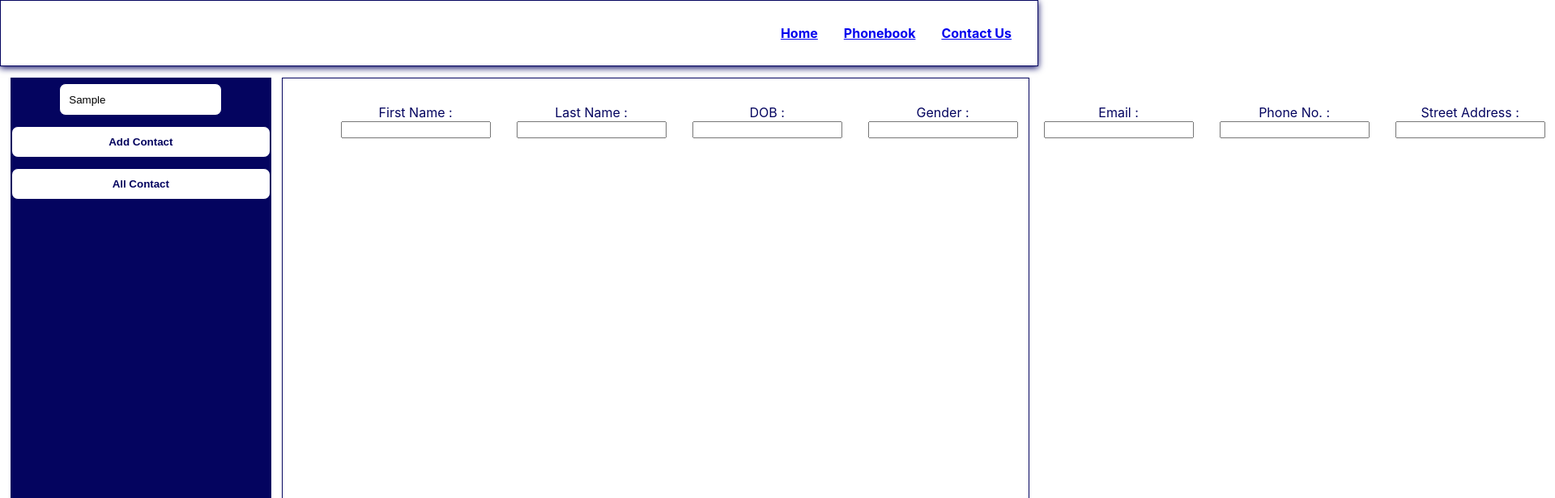
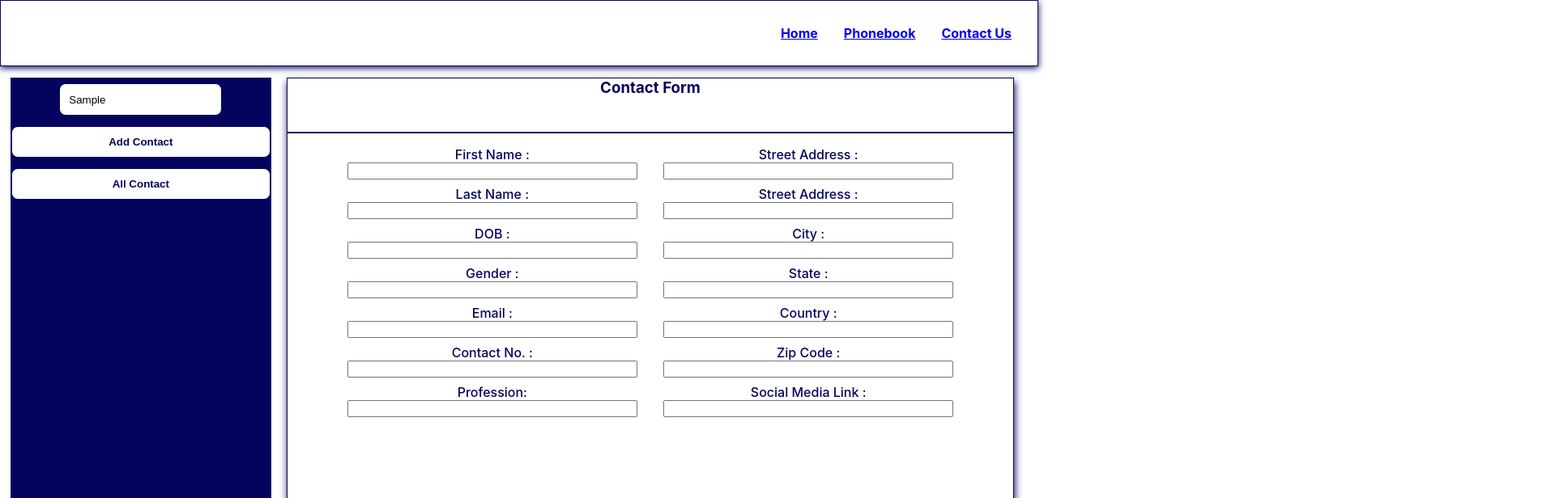
Before and after one commit to Jagrutivk/contactapp, a React (Create React App) app: page /phonebook in a window 1280 px wide. Both pictures are taken after typing "Sample" into the empty fields and a click on the button "Add Contact". Shown: the top 616 px of the page at 81% size, 1920 px wide, since content can reach past the window. Built offline with nearby package versions, Linux system fonts and the light colour scheme.

Commit message:
contact form UI changes and list changes

```diff
--- a/src/components/contactList/contactList.css
+++ b/src/components/contactList/contactList.css
@@ -1,6 +1,44 @@
 .contactList-container {
-  position: relative;
-  width: 72%;
-  left: 2%;
+  display: grid;
+  justify-content: center;
+  grid-template-columns: repeat(2, 1fr);
+  min-height: 100vh;
+  width: 70vw;
+  gap: 2%;
+  overflow-x: scroll;
+  padding: 0.5rem;
+}
+
+.card2 {
+  border: 1px solid cadetblue;
+  height: 15rem;
+  width: 98%;
+  box-shadow: 1px 5px 9px rgb(4, 4, 95);
   border: 1px solid rgb(4, 4, 95);
 }
+/*
+.card {
+  width: 100%;
+  height: 100%;
+  border: 2px solid skyblue;
+  border-radius: 0.5rem;
+}
+
+.card-header {
+  width: 100%;
+  height: 20%;
+  border-bottom: 2px solid skyblue;
+  background-color: antiquewhite;
+}
+
+.card-body {
+  width: 100%;
+  height: 60%;
+}
+
+.card-footer {
+  width: 100%;
+  height: 20%;
+  border-top: 2px solid skyblue;
+  background-color: azure;
+} */
--- a/src/components/contactList/contactList.js
+++ b/src/components/contactList/contactList.js
@@ -1,11 +1,50 @@
 import React from "react";
 import "./contactList.css";
-import CreateContactForm from "../form/createContactForm";
 
 function ContactList() {
   return (
     <div className="contactList-container">
-      <CreateContactForm />
+      {/* Display contact list */}
+      <div className="card2">
+        <div className="card-header2"></div>
+        <div className="card-body2"></div>
+        <div className="card-footer2"></div>
+      </div>
+      <div className="card2">
+        <div className="card-header2"></div>
+        <div className="card-body2"></div>
+        <div className="card-footer2"></div>
+      </div>
+      <div className="card2">
+        <div className="card-header2"></div>
+        <div className="card-body2"></div>
+        <div className="card-footer2"></div>
+      </div>
+      <div className="card2">
+        <div className="card-header2"></div>
+        <div className="card-body2"></div>
+        <div className="card-footer2"></div>
+      </div>
+      <div className="card2">
+        <div className="card-header2"></div>
+        <div className="card-body2"></div>
+        <div className="card-footer2"></div>
+      </div>
+      <div className="card2">
+        <div className="card-header2"></div>
+        <div className="card-body2"></div>
+        <div className="card-footer2"></div>
+      </div>
+      <div className="card2">
+        <div className="card-header2"></div>
+        <div className="card-body2"></div>
+        <div className="card-footer2"></div>
+      </div>
+      <div className="card2">
+        <div className="card-header2"></div>
+        <div className="card-body2"></div>
+        <div className="card-footer2"></div>
+      </div>
     </div>
   );
 }
--- a/src/components/form/createContactForm.css
+++ b/src/components/form/createContactForm.css
@@ -0,0 +1,82 @@
+.form-main-container {
+  display: flex;
+  justify-content: center;
+  flex-direction: column;
+  align-items: center;
+  height: 82vh;
+  width: 70vw;
+  box-shadow: 1px 5px 9px rgb(4, 4, 95);
+  border: 1px solid rgb(4, 4, 95);
+}
+
+.card {
+  width: 100%;
+  height: 100%;
+}
+
+.card-header {
+  height: 10%;
+  width: 100%;
+  text-align: center;
+  border-bottom: 2px solid rgb(4, 4, 95);
+  color: rgb(4, 4, 95);
+}
+
+.card h3 {
+  margin: 0;
+}
+
+.card-body {
+  width: inherit;
+  height: 80%;
+  display: flex;
+  flex-direction: row;
+  justify-content: center;
+}
+
+.form-section {
+  width: 40%;
+  padding: 1rem;
+}
+.form-group {
+  width: 100%;
+  display: flex;
+  flex-direction: column;
+  margin-bottom: 0.5rem;
+  color: rgb(4, 4, 95);
+  font-weight: 500;
+}
+
+.form-group
+  input[type="text"]
+  input[type="number"]
+  input[type="email"]
+  input[type="url"] {
+  width: 100%;
+}
+
+.card-footer {
+  width: 100%;
+  height: 10%;
+  border-top: 2px solid rgb(4, 4, 95);
+  display: flex;
+  justify-content: center;
+  align-items: center;
+  gap: 1rem;
+}
+
+.primary {
+  background-color: #007bff;
+  color: white;
+  padding: 0.3rem;
+  border: 3px solid #007bff;
+  border-radius: 0.5rem;
+}
+
+.danger {
+  background-color: rgb(186, 10, 10);
+  color: white;
+  padding: 0.3rem;
+  border: 3px solid rgb(186, 10, 10);
+  border-radius: 0.5rem;
+}
--- a/src/components/form/createContactForm.js
+++ b/src/components/form/createContactForm.js
@@ -1,69 +1,180 @@
+// import React from "react";
+// import "./createContactForm.css";
+
+// function CreateContactForm() {
+//   return (
+//     <div className="form-main-container">
+//       <h2>Contact Form</h2>
+//       <form className="form-container">
+//         <div className="form-section">
+//           <div className="form-group">
+//             <label>First Name : </label>
+//             <input type="text"></input>
+//           </div>
+//           <div className="form-group">
+//             <label>Last Name : </label>
+//             <input type="text"></input>{" "}
+//           </div>
+
+//           <div className="form-group">
+//             <label>DOB : </label>
+//             <input type="number"></input>{" "}
+//           </div>
+
+//           <div className="form-group">
+//             <label>Gender : </label>
+//             <input type="text"></input>{" "}
+//           </div>
+
+//           <div className="form-group">
+//             <label>Email : </label>
+//             <input type="email"></input>{" "}
+//           </div>
+
+//           <div className="form-group">
+//             <label>Contact No. : </label>
+//             <input type="number"></input>{" "}
+//           </div>
+//           <div className="form-group">
+//             <label>Profession: </label>
+//             <input type="text"></input>{" "}
+//           </div>
+//         </div>
+//         <div className="form-section">
+//           <div className="form-group">
+//             <label>Street Address : </label>
+//             <input type="text"></input>{" "}
+//           </div>
+
+//           <div className="form-group">
+//             <label>Street Address : </label>
+//             <input type="text"></input>{" "}
+//           </div>
+
+//           <div className="form-group">
+//             <label>City : </label>
+//             <input type="text"></input>{" "}
+//           </div>
+
+//           <div className="form-group">
+//             <label>State : </label>
+//             <input type="text"></input>{" "}
+//           </div>
+
+//           <div className="form-group">
+//             <label>Country : </label>
+//             <input type="text"></input>{" "}
+//           </div>
+
+//           <div className="form-group">
+//             <label>Zip Code : </label>
+//             <input type="number"></input>{" "}
+//           </div>
+
+//           <div className="form-group">
+//             <label>Social Media Link : </label>
+//             <input type="url"></input>{" "}
+//           </div>
+//         </div>
+//       </form>
+//     </div>
+//   );
+// }
+
+// export default CreateContactForm;
+
 import React from "react";
 import "./createContactForm.css";
 
 function CreateContactForm() {
   return (
-    <div>
-      <form>
-        <ul>
-          <li>
+    <div className="form-main-container">
+      <div className="card">
+        <div className="card-header">
+          <h3>Contact Form</h3>
+        </div>
+
+        <form className="card-body">
+          <div className="form-section">
+            <div className="form-group">
               <label>First Name : </label>
               <input type="text"></input>
-          </li>
-          <li>
+            </div>
+
+            <div className="form-group">
               <label>Last Name : </label>
               <input type="text"></input>
-          </li>
-          <li>
+            </div>
+
+            <div className="form-group">
               <label>DOB : </label>
               <input type="number"></input>
-          </li>
-          <li>
+            </div>
+
+            <div className="form-group">
               <label>Gender : </label>
               <input type="text"></input>
-          </li>
-          <li>
+            </div>
+
+            <div className="form-group">
               <label>Email : </label>
               <input type="email"></input>
-          </li>
-          <li>
-            <label>Phone No. : </label>
+            </div>
+
+            <div className="form-group">
+              <label>Contact No. : </label>
               <input type="number"></input>
-          </li>
-          <li>
+            </div>
+
+            <div className="form-group">
+              <label>Profession: </label>
+              <input type="text"></input>
+            </div>
+          </div>
+
+          <div className="form-section">
+            <div className="form-group">
               <label>Street Address : </label>
               <input type="text"></input>
-          </li>
-          <li>
+            </div>
+
+            <div className="form-group">
               <label>Street Address : </label>
               <input type="text"></input>
-          </li>
-          <li>
+            </div>
+
+            <div className="form-group">
               <label>City : </label>
               <input type="text"></input>
-          </li>
-          <li>
+            </div>
+
+            <div className="form-group">
               <label>State : </label>
               <input type="text"></input>
-          </li>
-          <li>
+            </div>
+
+            <div className="form-group">
               <label>Country : </label>
               <input type="text"></input>
-          </li>
-          <li>
+            </div>
+
+            <div className="form-group">
               <label>Zip Code : </label>
               <input type="number"></input>
-          </li>
-          <li>
+            </div>
+
+            <div className="form-group">
               <label>Social Media Link : </label>
               <input type="url"></input>
-          </li>
-          <li>
-            <label>Work: </label>
-            <input type="text"></input>
-          </li>
-        </ul>
+            </div>
+          </div>
         </form>
+
+        <div className="card-footer">
+          <button className="danger"> Reset </button>
+          <button className="primary"> Submit </button>
+        </div>
+      </div>
     </div>
   );
 }
--- a/src/components/sidebar/sidebar.js
+++ b/src/components/sidebar/sidebar.js
@@ -1,7 +1,7 @@
 import React from "react";
 import "./sidebar.css";
 
-function Sidebar() {
+function Sidebar({ handleDisplayForm, handleDisplayContactList }) {
   return (
     <div className="sidebar-container">
       <div className="search-div">
@@ -10,13 +10,13 @@ function Sidebar() {
         </form>
       </div>
       <div className="button-div">
-        {/* <form className="search-form">
-          <input type="text" placeholder="Search Here.." />
-        </form> */}
-        <button className="primary-button">
+        <button className="primary-button" onClick={() => handleDisplayForm()}>
           <b>Add Contact</b>
         </button>
-        <button className="primary-button">
+        <button
+          className="primary-button"
+          onClick={() => handleDisplayContactList()}
+        >
           <b>All Contact</b>
         </button>
       </div>
--- a/src/pages/phoneBook/phoneBook.css
+++ b/src/pages/phoneBook/phoneBook.css
@@ -1,8 +1,9 @@
 .phonebook-container {
   position: relative;
   top: 12vh;
-  height: 82vh;
+  min-height: 82vh;
   width: 100vw;
   display: flex;
   flex-direction: row;
+  gap: 2rem;
 }
--- a/src/pages/phoneBook/phoneBook.js
+++ b/src/pages/phoneBook/phoneBook.js
@@ -1,13 +1,33 @@
-import React from "react";
+import React, { useState } from "react";
 import "./phoneBook.css";
 import Sidebar from "../../components/sidebar/sidebar";
+import CreateContactForm from "../../components/form/createContactForm";
 import ContactList from "../../components/contactList/contactList";
 
 function PhoneBook() {
+  // const [action, setAction] = useState([]);
+  const [message, setMessage] = useState([]);
+  const [action] = message;
+
+  const onDisplayForm = () => {
+    setMessage(["DisplayForm"]);
+    console.log("action display: ", message);
+  };
+
+  const onDisplayContactList = () => {
+    setMessage(["DisplayContactList"]);
+    console.log("action display: ", message);
+  };
+
   return (
     <div className="phonebook-container">
-      <Sidebar />
-      <ContactList />
+      <Sidebar
+        handleDisplayForm={onDisplayForm}
+        handleDisplayContactList={onDisplayContactList}
+      />
+      {/* Conditional rendering based on action state */}
+      {action === "DisplayForm" && <CreateContactForm />}
+      {action === "DisplayContactList" && <ContactList />}
     </div>
   );
 }
```
Lines whose indentation alone changed are shown as unchanged.
